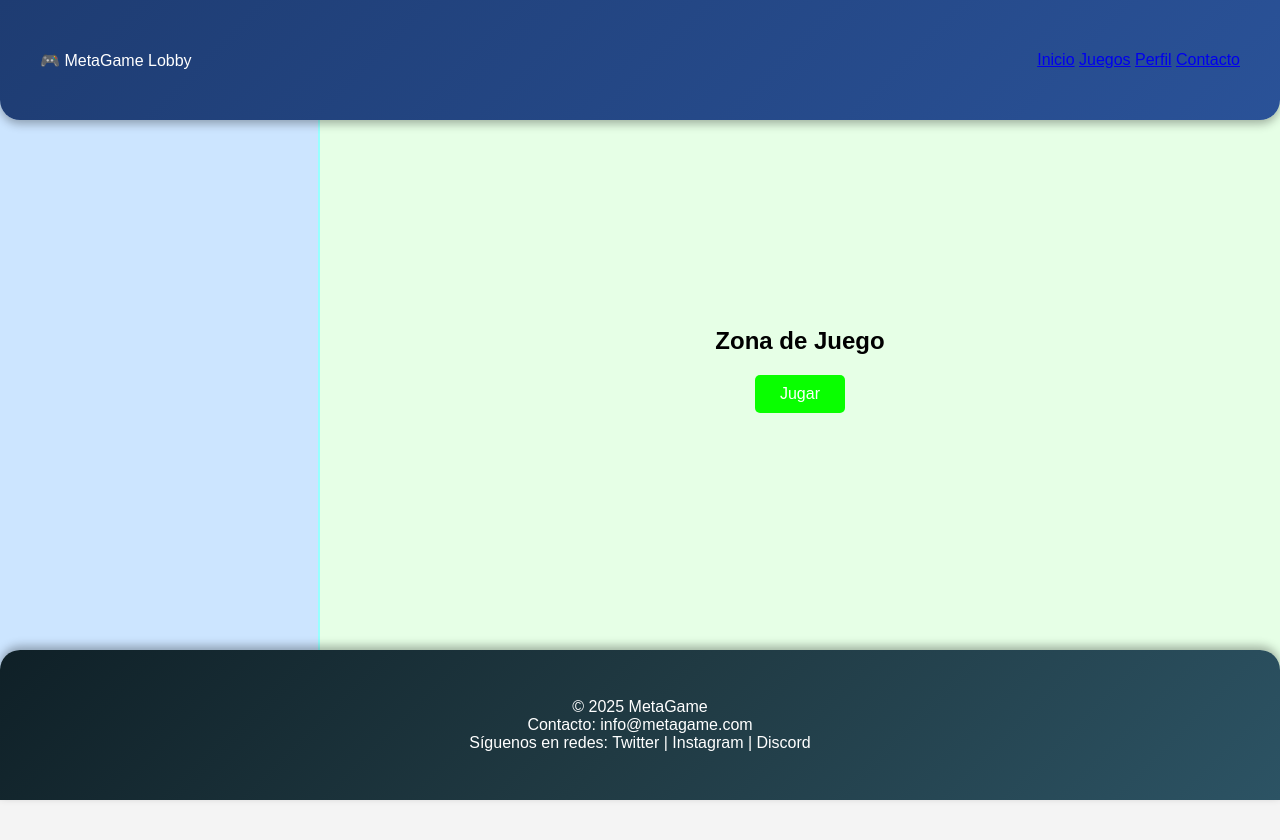
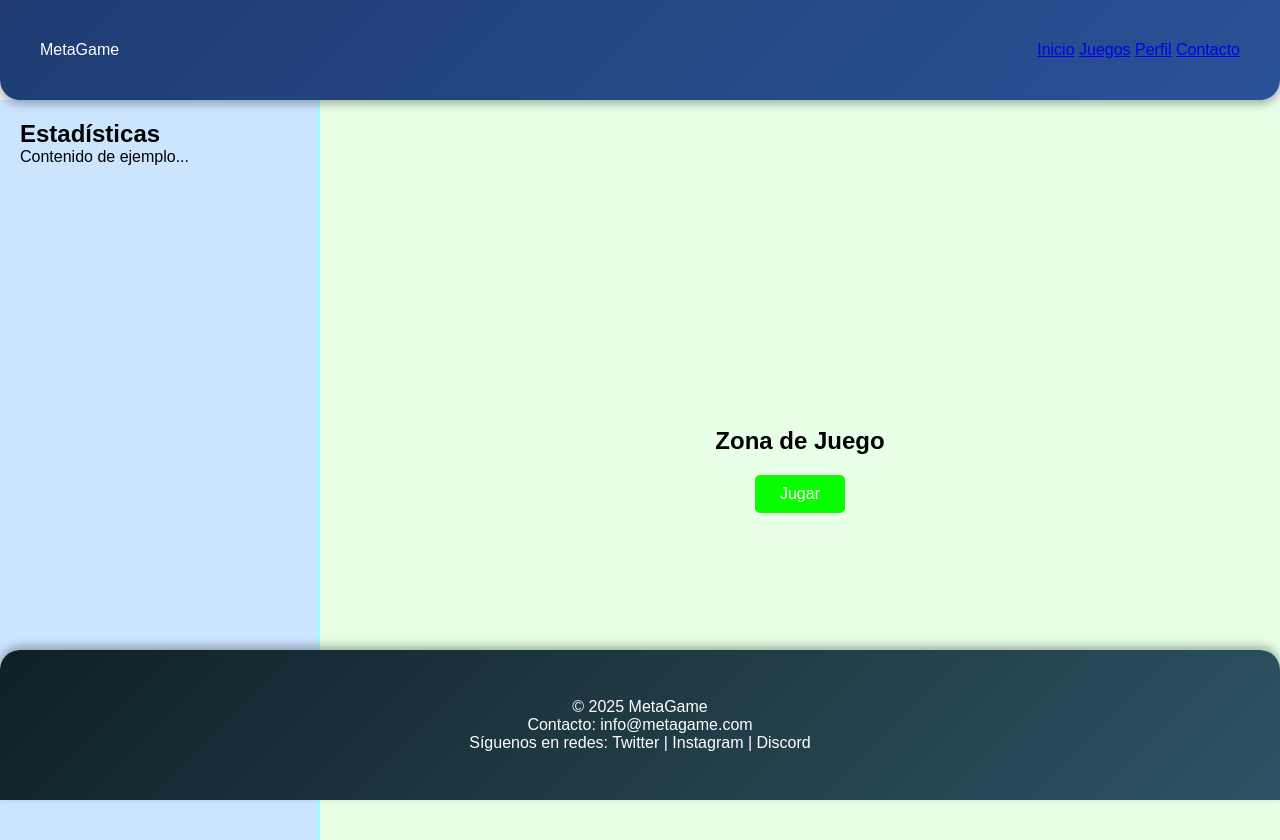
Before and after one commit to andresMansilla/MetaGame, a website: page oca.html in a window 1280 px wide. Before the commit the page ends 800 px from the top, so only its background shows below. Drawn offline with Linux system fonts and the light colour scheme.

Commit message:
Ajustar el header en el uno.css y la oca.css

```diff
--- a/oca.css
+++ b/oca.css
@@ -4,7 +4,11 @@
   padding: 0;
   box-sizing: border-box;
 }
-
+main {
+  display: flex;
+  height: calc(100vh - 60px);
+  margin-top: 100px; /* igual a la altura del header */
+}
 body {
   font-family: Arial, sans-serif;
   background-color: #f4f4f4;
@@ -12,9 +16,21 @@ body {
 
 /* Header */
 header {
-  background-color: #222;
+  position: fixed;
+  top: 0;
+  left: 0;
+  width: 100%;
+  height: 100px;
+  padding: 20px 40px;
+  background: linear-gradient(135deg, #1e3c72, #2a5298);
   color: white;
-  padding: 15px 0;
+  z-index: 2;
+  display: flex;
+  align-items: center;
+  justify-content: space-between;
+  box-shadow: 0 4px 10px rgba(0,0,0,0.3);
+  border-bottom-left-radius: 20px;
+  border-bottom-right-radius: 20px;
 }
 
 .menu ul {
@@ -68,23 +84,7 @@ main {
   border-radius: 5px;
   cursor: pointer;
 }
-header {
-  position: fixed;
-  top: 0;
-  left: 0;
-  width: 100%;
-  height: 120px;
-  padding: 20px 40px;
-  background: linear-gradient(135deg, #1e3c72, #2a5298);
-  color: white;
-  z-index: 2;
-  display: flex;
-  align-items: center;
-  justify-content: space-between;
-  box-shadow: 0 4px 10px rgba(0,0,0,0.3);
-  border-bottom-left-radius: 20px;
-  border-bottom-right-radius: 20px;
-}
+
 footer {
   position: fixed;
   bottom: 0;
--- a/oca.html
+++ b/oca.html
@@ -8,7 +8,7 @@
 </head>
 <body>
     <header>
-    <div>🎮 MetaGame Lobby</div>
+    <div>MetaGame </div>
     <nav>
       <a href="#">Inicio</a>
       <a href="#">Juegos</a>
--- a/uno.css
+++ b/uno.css
@@ -34,6 +34,7 @@ header {
 main {
   display: flex;
   height: calc(100vh - 60px); /* ocupa toda la pantalla menos el header */
+  margin-top: 100px; /* igual a la altura del header */
 }
 
 /* Barra lateral */
```
